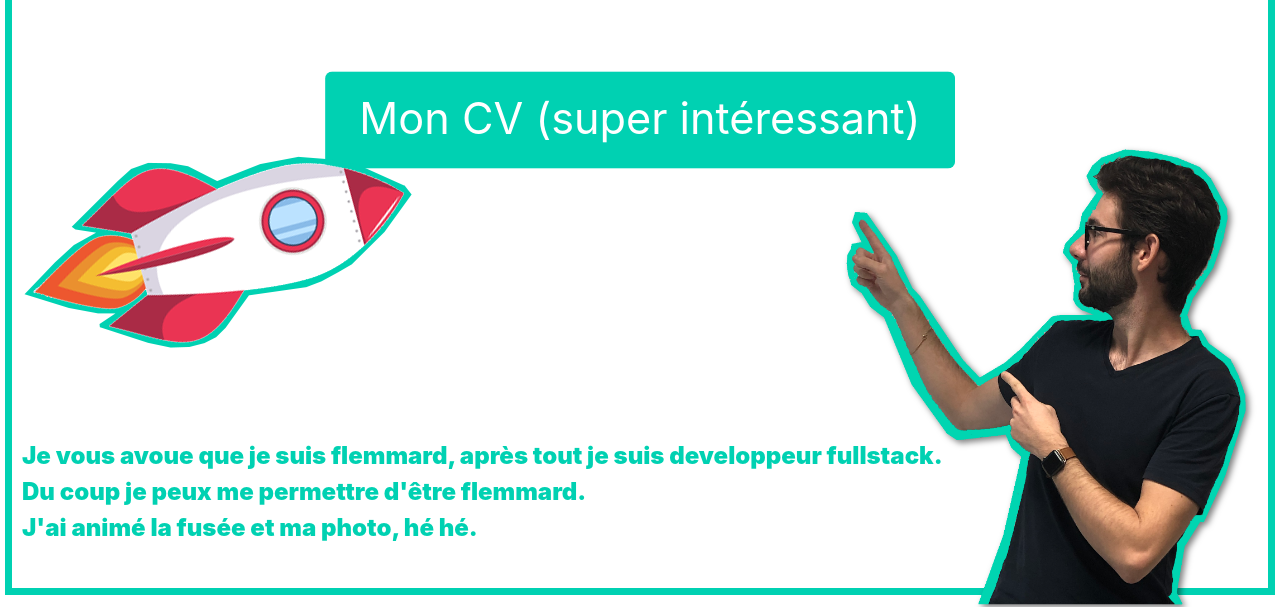
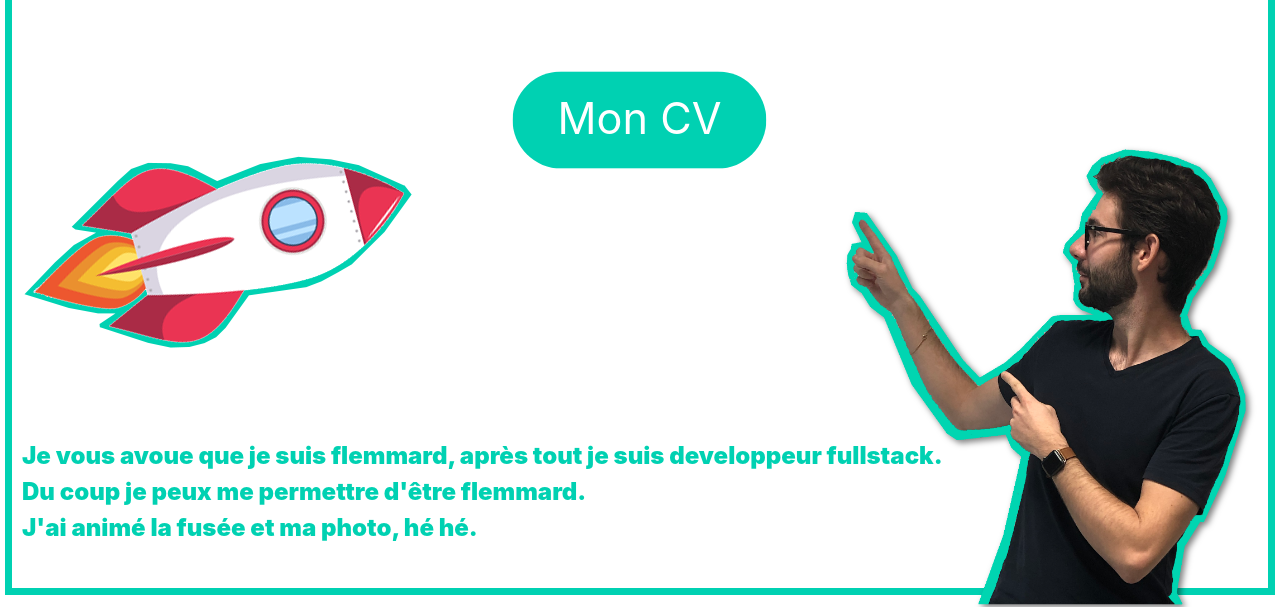
Before and after one commit to DydjyZ/ieseg-personal-website, a plain HTML site: page index.html in a window 1280 px wide. Shown: the part 200-807 px from the top of the page. Drawn offline with nearby package versions, Linux system fonts and the light colour scheme.

Commit message:
Update index.html

```diff
--- a/index.html
+++ b/index.html
@@ -30,8 +30,8 @@
         </h1>
 
         <div class="centered-content">
-            <a href="cv.html" target=_blank class="button is-primary is-large">
-                Mon CV (super intéressant)
+            <a href="cv.html" target=_blank class="button is-primary is-large is-rounded">
+                Mon CV
             </a>
         </div>
 
```
